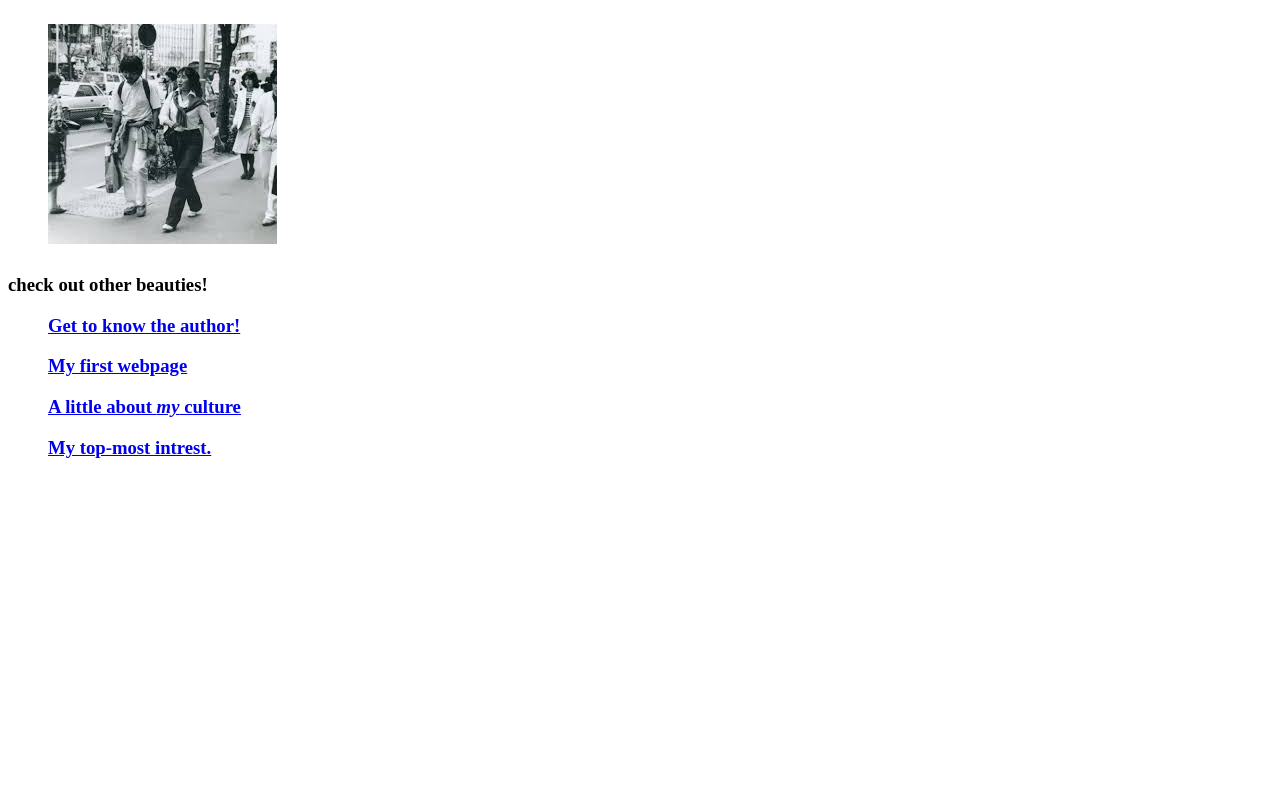
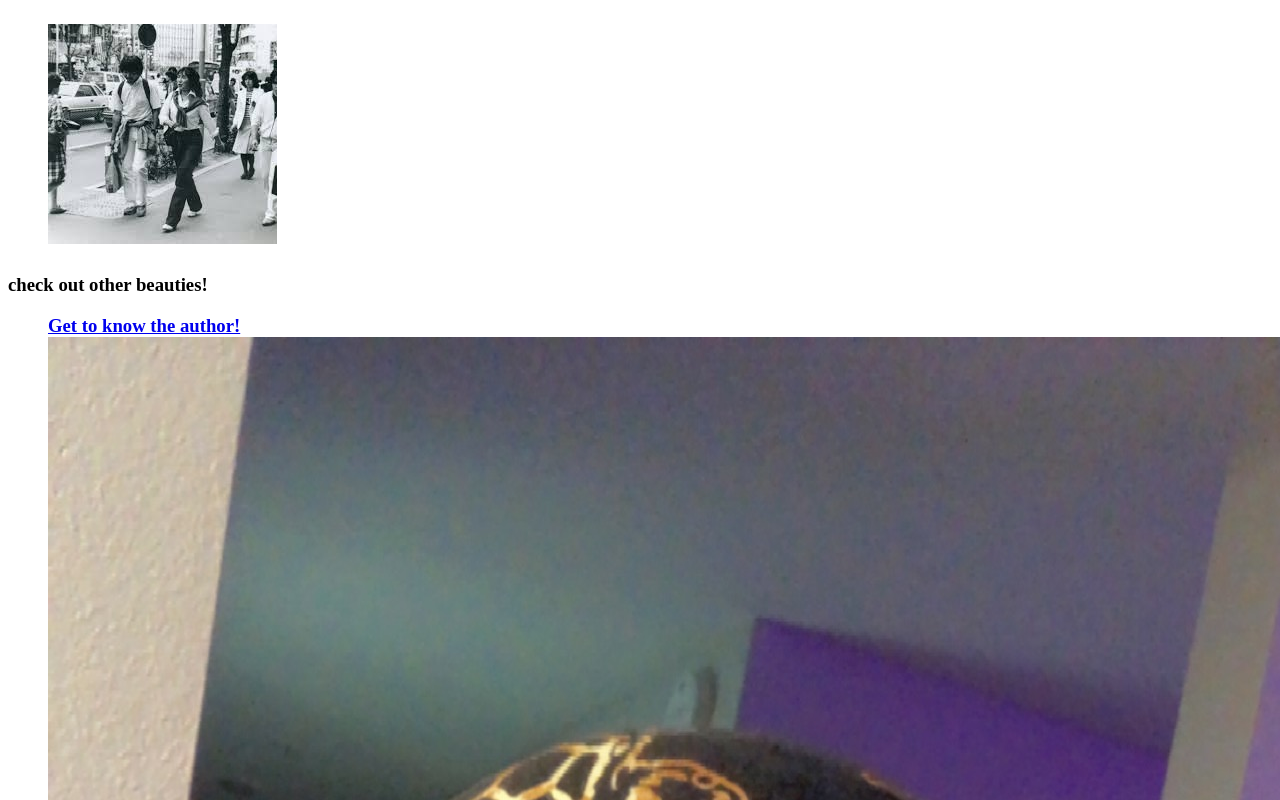
Before and after one commit to AStill21/Cultures, a plain HTML site: page index.html in a window 1280 px wide. Shown: the part 2000-2800 px from the top of the page. Before the commit the page ends 2477 px from the top, so only its background shows below. Drawn offline with Linux system fonts and the light colour scheme.

Commit message:
fixed bug: img not popping up, added <a>

```diff
--- a/index.html
+++ b/index.html
@@ -19,7 +19,9 @@
         <a><ol><img src="pimg/j8.jpg" alt="picture of people blkwht"></ol></a>
       <h3>check out other <strong>beauties!</strong>
         <ul>
-          <a href="favorite-things.html">Get to know the author!</a>
+          <a href="favorite-things.html">Get to know the author!
+            <img src="img/me.JPG">
+          </a>
         </ul>
         <ul>
           <a href="my-first-webpage.html">My first webpage</a>
```
Also changed, not shown: favorite-things.html (+1 -1 lines).
